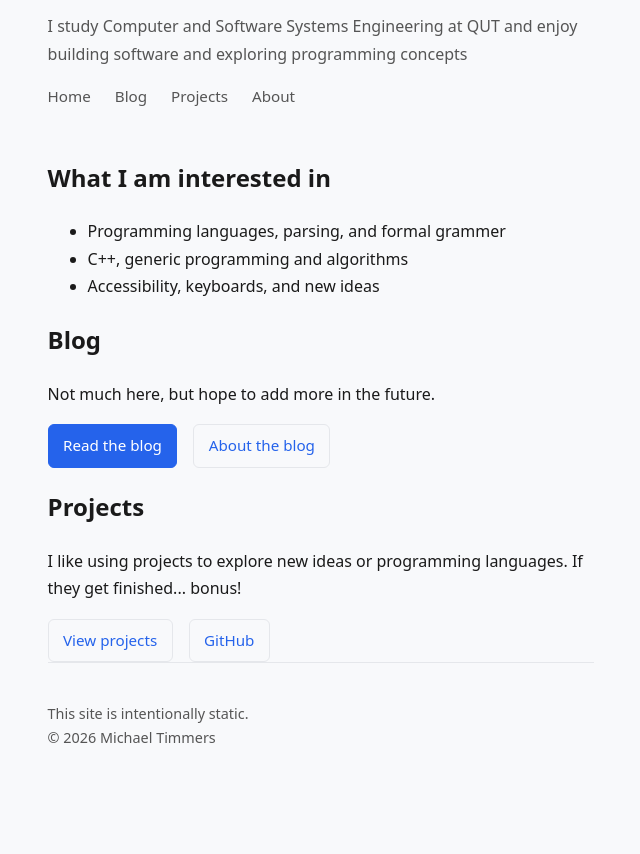
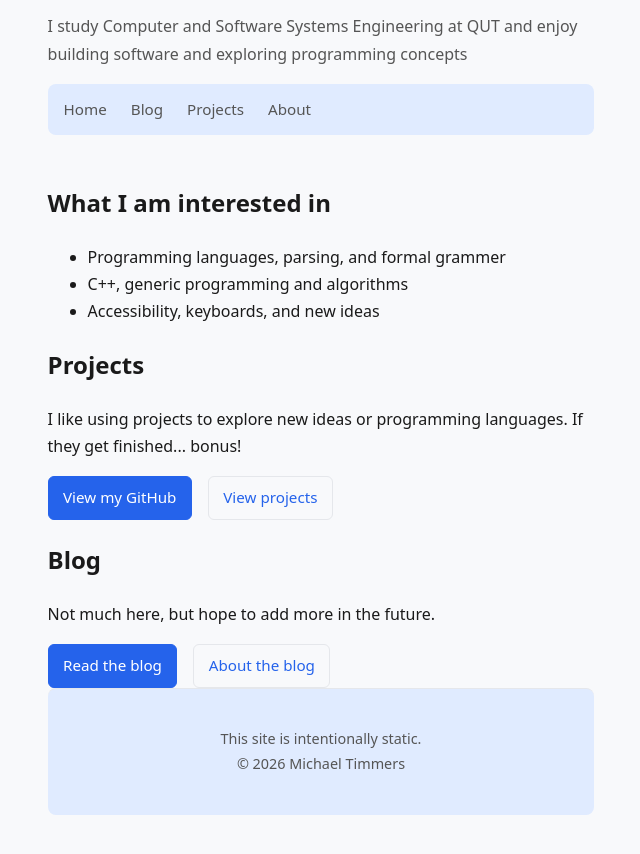
Before and after one commit to michael-timmers/michael-timmers.github.io, an Eleventy site: page src/index.md in a window 1280 px wide. Shown: the part 126-980 px from the top of the page, without its empty margins (319-959 px from the left). Before the commit the page ends 931 px from the top, so only its background shows below. Built offline with nearby package versions, Linux system fonts and the light colour scheme; Eleventy itself is replaced by a stand-in of ours; files that its build step writes are made by us from their sources.

Commit message:
Added more colour to navbar and footer

```diff
--- a/src/assets/styles.css
+++ b/src/assets/styles.css
@@ -3,6 +3,9 @@
     --text: #1a1a1a;
     --muted: #555;
     --accent: #2563eb;
+    /* bright blue accent */
+    --nav-bg: #e0ebff;
+    /* muted light blue for navbar */
     --border: #e5e7eb;
 }
 
@@ -42,10 +45,14 @@ nav {
     display: flex;
     gap: 1.5rem;
     font-size: 0.95rem;
+    background-color: var(--nav-bg);
+    padding: 0.8rem 1rem;
+    border-radius: 8px;
 }
 
 nav a {
     color: var(--muted);
+    font-weight: 500;
 }
 
 nav a:hover {
@@ -88,7 +95,11 @@ section {
 
 footer {
     border-top: 1px solid var(--border);
-    padding-top: 1.5rem;
+    padding: 1.5rem;
     font-size: 0.9rem;
     color: var(--muted);
+    background-color: var(--nav-bg);
+    /* muted blue */
+    border-radius: 8px;
+    text-align: center;
 }
--- a/src/index.md
+++ b/src/index.md
@@ -9,6 +9,16 @@ layout: base.njk
 - C++, generic programming and algorithms
 - Accessibility, keyboards, and new ideas
 
+## Projects
+
+I like using projects to explore new ideas or programming languages. If they get finished... bonus!
+
+<div class="cta">
+  <a class="primary" href="https://github.com/michael-timmers/" target="_blank">View my GitHub</a>
+  <a href="/projects/">View projects</a>
+</div>
+
+
 ## Blog
 
 Not much here, but hope to add more in the future.
@@ -17,12 +27,3 @@ Not much here, but hope to add more in the future.
   <a class="primary" href="https://michaeltimmers.hashnode.dev/" target="_blank">Read the blog</a>
   <a href="/blog/">About the blog</a>
 </div>
-
-## Projects
-
-I like using projects to explore new ideas or programming languages. If they get finished... bonus!
-
-<div class="cta">
-  <a href="/projects/">View projects</a>
-  <a href="https://github.com/michael-timmers/" target="_blank">GitHub</a>
-</div>
```
